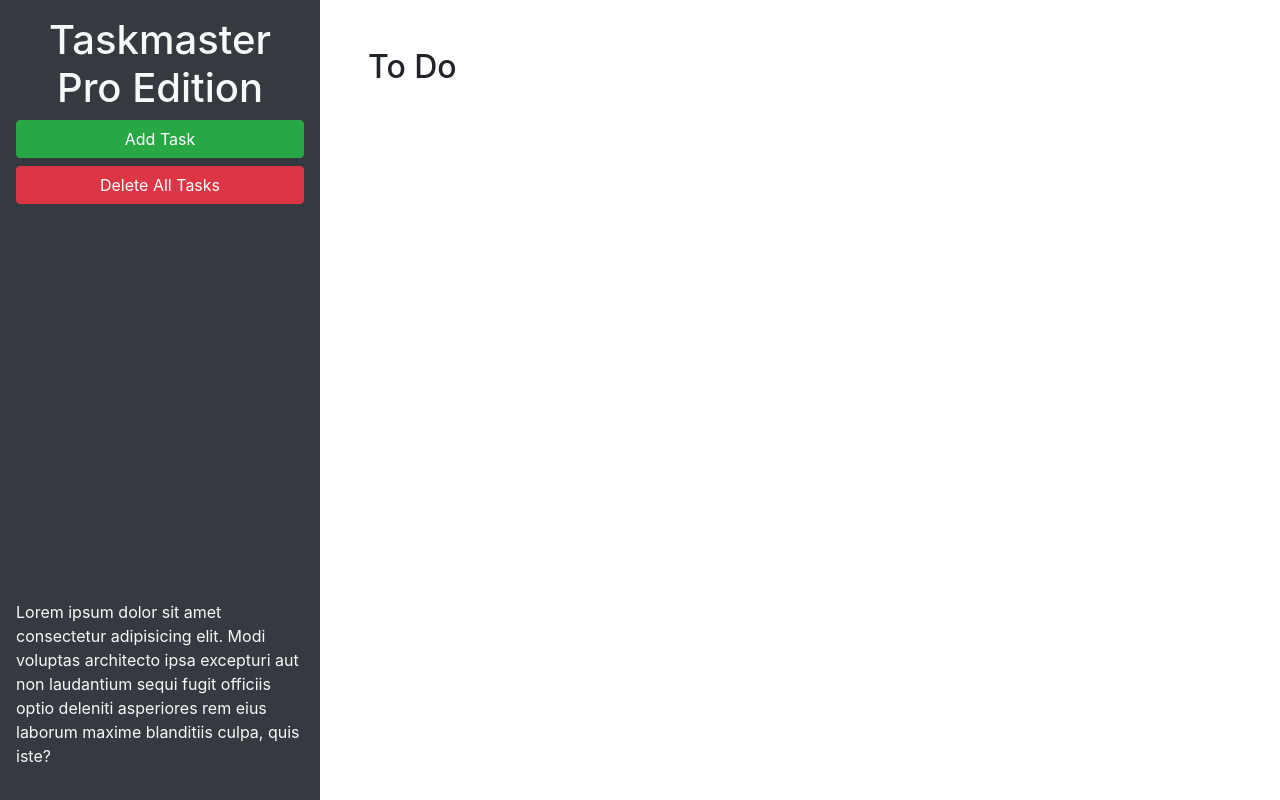
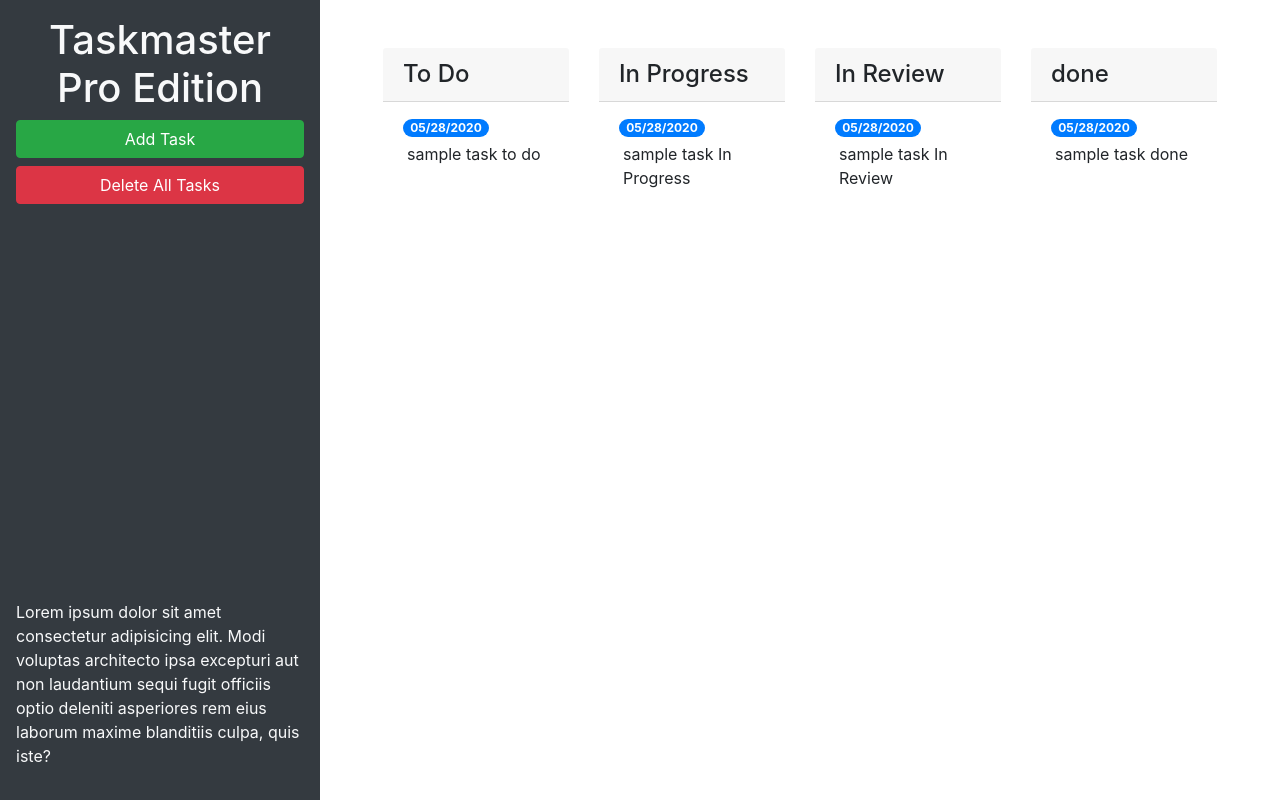
Before and after one commit to bpkaufman4/taskmaster-pro, a plain HTML site: page index.html in a window 1280 px wide. Drawn offline with nearby package versions, Linux system fonts and the light colour scheme.

Commit message:
added bootstrap elements

```diff
--- a/index.html
+++ b/index.html
@@ -24,9 +24,51 @@
       </p>
     </header>
     <main class="col-12 col-lg-9">
-      <div class="m-5">
-        <h2>To Do</h2>
-        <ul id="list-toDo" class="list-group"> </ul>
+      <div class="m-5 row justify-content-around">
+        <div class="col-12 col-md-6 col-xl-3 mb-3">
+          <h4 class="card-header">
+            To Do
+          </h4>
+          <ul id="list-toDo" class="list-group list-group-flush">
+            <li class="list-group-item">
+              <span class="badge badge-primary badge-pill">05/28/2020</span>
+              <p class="m-1">sample task to do</p>
+            </li>
+          </ul>
+        </div>
+        <div class="col-12 col-md-6 col-xl-3 mb-3">
+          <h4 class="card-header">
+            In Progress
+          </h4>
+          <ul id="list-inProgress" class="list-group list-group-flush">
+            <li class="list-group-item">
+              <span class="badge badge-primary badge-pill">05/28/2020</span>
+              <p class="m-1">sample task In Progress</p>
+            </li>
+          </ul>
+        </div>
+        <div class="col-12 col-md-6 col-xl-3 mb-3">
+          <h4 class="card-header">
+            In Review
+          </h4>
+          <ul id="list-inReview" class="list-group list-group-flush">
+            <li class="list-group-item">
+              <span class="badge badge-primary badge-pill">05/28/2020</span>
+              <p class="m-1">sample task In Review</p>
+            </li>
+          </ul>
+        </div>
+        <div class="col-12 col-md-6 col-xl-3 mb-3">
+          <h4 class="card-header">
+            done
+          </h4>
+          <ul id="list-done" class="list-group list-group-flush">
+            <li class="list-group-item">
+              <span class="badge badge-primary badge-pill">05/28/2020</span>
+              <p class="m-1">sample task done</p>
+            </li>
+          </ul>
+        </div>
       </div>
     </main>
   </div>
@@ -46,11 +88,11 @@
           <form>
             <div class="form-group">
               <label for="modalTaskDescription">Task description</label>
-              <textarea id="modalTaskDescription" rows="3"></textarea>
+              <textarea id="modalTaskDescription" rows="3" class="form-control"></textarea>
             </div>
             <div class="form-group">
               <label for="modalDueDate">Due date</label>
-              <input type="text" id="modalDueDate" placeholder="mm/dd/yyyy" autocomplete="off" />
+              <input type="text" id="modalDueDate" placeholder="mm/dd/yyyy" autocomplete="off" class="form-control"/>
             </div>
           </form>
         </div>
```
